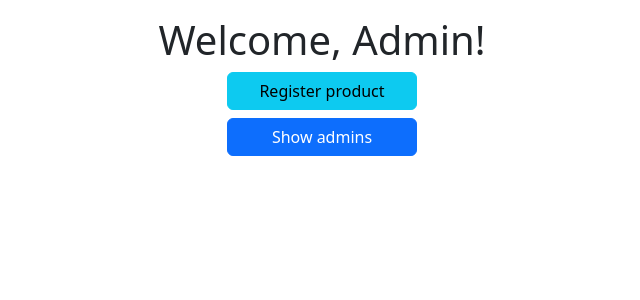
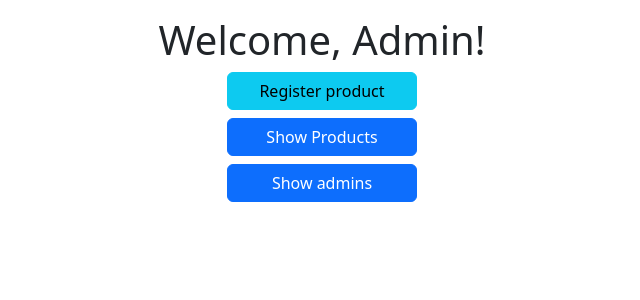
Before and after one commit to brunovicenters/PHPStudies, a PHP site: page /PHPStudies/admin_panel.php in a window 1280 px wide. Shown: the top 300 px of the page, without its empty margins (318-958 px from the left). Run offline with PHP 8.4, Linux system fonts and the light colour scheme; the visitor is signed in with stand-in values (Sample User, id 1).

Commit message:
New Button added

```diff
--- a/Project-LoginPage/admin/admin_panel.php
+++ b/Project-LoginPage/admin/admin_panel.php
@@ -17,6 +17,7 @@ if (!isset($_SESSION["admin_login"])) {
     <h1 class="h1 text-center mt-3">Welcome, Admin!</h1>
     <div class="container d-flex flex-column gap-2 justify-content-center col-md-2">
         <a type="btn" class="btn btn-info text center" href="register_product.php">Register product</a>
+        <a type="btn" class="btn btn-primary text center" href="read_products.php">Show Products</a>
         <a type="btn" class="btn btn-primary text center" href="../crud/admin_crud/index_admin.php">Show admins</a>
     </div>
     <?php if (isset($_GET['success'])) {
```
